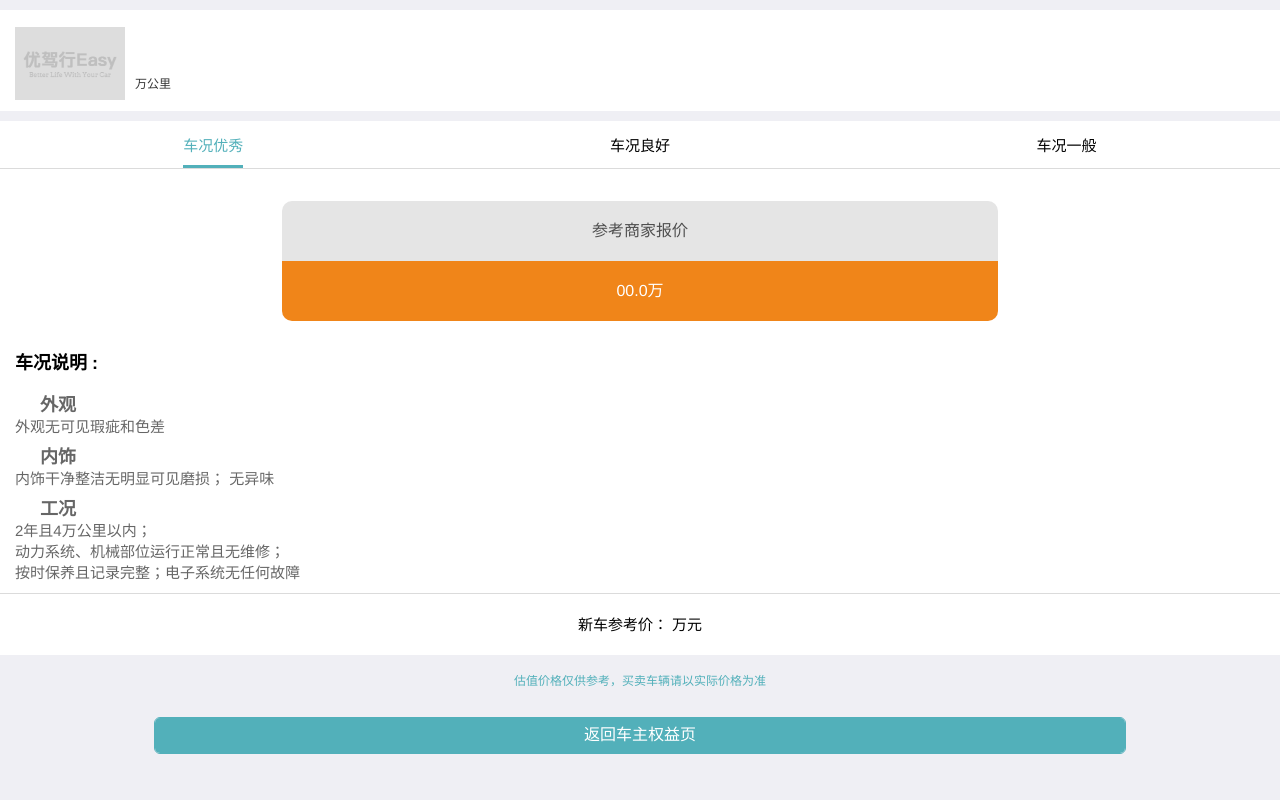
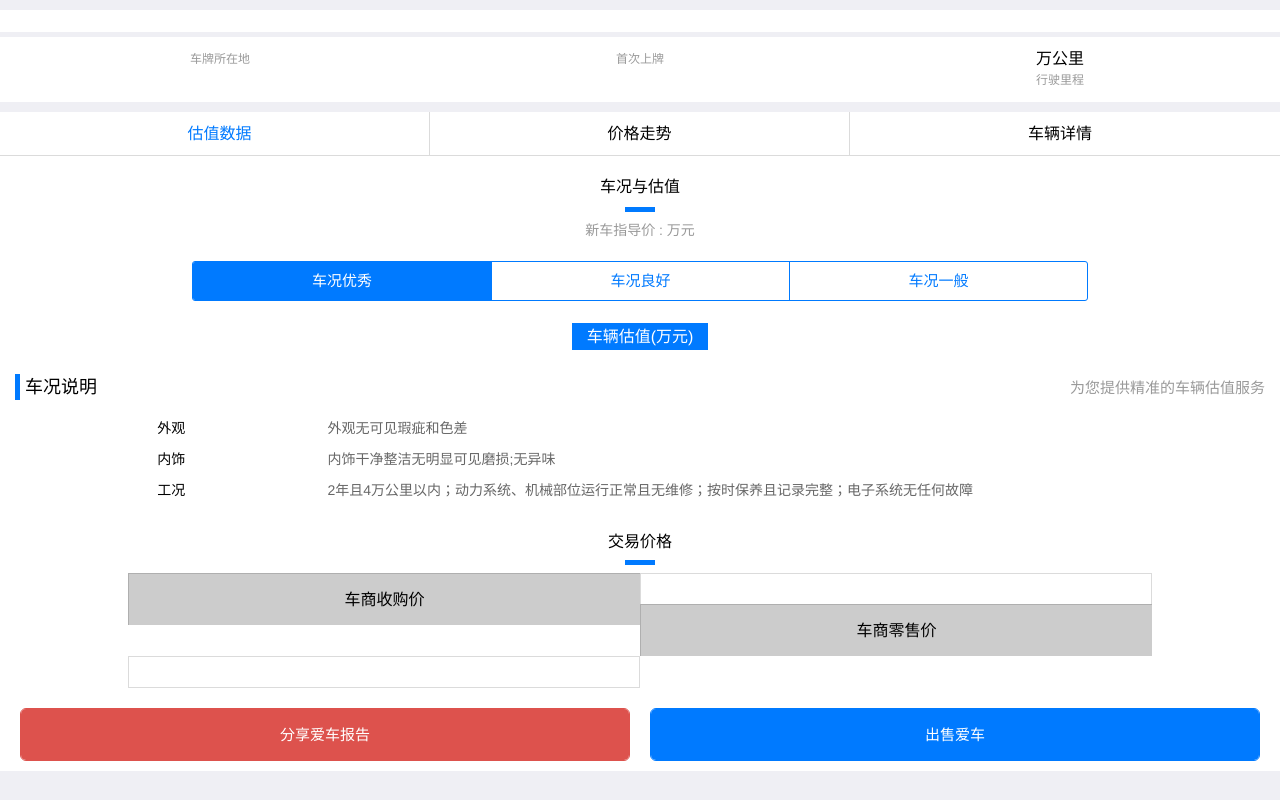
Before and after one commit to super-html5/winStar-h5-ccbCar, a plain HTML site: page template/valuation_result.html in a window 1280 px wide. Drawn offline with Linux system fonts and the light colour scheme.

Commit message:
更新一波

```diff
--- a/template/valuation_result.html
+++ b/template/valuation_result.html
@@ -13,17 +13,12 @@
 <body>
 <div class="mui-content">
     <div class="mui-scroll">
-        <ul class="mui-table-view margin-top10 margin-bottom10">
+        <ul class="mui-table-view margin-top10 margin-bottom5">
             <li class="mui-table-view-cell item-margin mui-media">
-                <a class="margin-top10 bg-fff margin-bottom10" href="javascript:;">
-                    <figure class="mui-pull-left list-img"><img class="imageText-img" id="valuaR-Pic" src=" "></figure>
+                <a class="margin-top10 bg-fff margin-bottom5" href="javascript:;">
                     <div class="mui-media-body">
-                        <div class="details-title mui-h5 margin-top5">
-                            <b class="black height38 mui-ellipsis mui-block" id="title"> </b>
-                        </div>
-                        <div class="details-title padding-top10">
-                            <span id="date" class="mui-h6 mui-pull-left"> </span>
-                            <span class="mui-h6 mui-pull-left"><span id="kilometre"> </span>万公里</span>
+                        <div class="details-title mui-h5">
+                            <b class="black mui-ellipsis mui-block" id="title"> </b>
                         </div>
                     </div>
                 </a>
@@ -31,116 +26,191 @@
         </ul>
 
 
-        <div class="valuaR-status bg-fff">
-            <!-- valuationResult-tab切换 -->
-            <div id="segmentedControl"
-                 class="mui-segmented-control mui-segmented-control-inverted mui-segmented-control-primary mui-text-center">
-                <span><a class="mui-control-item mui-active" href="#item1">车况优秀</a></span>
-                <span><a class="mui-control-item" href="#item2">车况良好</a></span>
-                <span><a class="mui-control-item" href="#item3">车况一般</a></span>
+        <div class="mui-row bg-fff margin-bottom10 mui-text-center black padding-left10 padding-right10">
+            <div class="mui-col-xs-4 mui-col-sm-4">
+                <li class="mui-table-view-cell mui-list-unstyled">
+                    <div id="_zone"></div>
+                    <h6 class="black4">车牌所在地</h6>
+                </li>
             </div>
-            <div class="valuaR-quote border-bottom border-top">
+            <div class="mui-col-xs-4 mui-col-sm-4">
+                <li class="mui-table-view-cell mui-list-unstyled">
+                    <div id="date"></div>
+                    <h6 class="black4">首次上牌</h6>
+                </li>
+            </div>
+            <div class="mui-col-xs-4 mui-col-sm-4">
+                <li class="mui-table-view-cell mui-list-unstyled">
+                    <div><span id="kilometre"> </span>万公里</div>
+                    <h6 class="black4">行驶里程</h6>
+                </li>
+            </div>
+        </div>
+
+
+        <div class="mui-row bg-fff border-bottom mui-text-center black padding-left10 padding-right10">
+            <div class="mui-col-xs-4 mui-col-sm-4 border-right">
+                <li class="mui-table-view-cell mui-list-unstyled">
+                    <div id="tab1" class="tab-active">估值数据</div>
+                </li>
+            </div>
+            <div class="mui-col-xs-4 mui-col-sm-4 border-right">
+                <li class="mui-table-view-cell mui-list-unstyled">
+                    <div id="tab2">价格走势</div>
+                </li>
+            </div>
+            <div class="mui-col-xs-4 mui-col-sm-4">
+                <li class="mui-table-view-cell mui-list-unstyled">
+                    <div id="tab3">车辆详情</div>
+                </li>
+            </div>
+        </div>
+
+
+        <div class="bg-fff">
+            <div id="tab1-con">
+                <div class="mui-text-center padding-top20 padding-bottom20">
+                    <div class="margin-bottom10">车况与估值</div>
+                    <hr style="height: 5px;width:30px; background-color: #007aff;border: none;">
+                    <div class="black4 font-size14">新车指导价 : <span id="valuaR-price"></span> <span>万元</span>
+                    </div>
+                </div>
+                <div class="mui-segmented-control" style="width: 70%;margin: auto">
+                    <a class="mui-control-item mui-active" href="#item1">车况优秀</a>
+                    <a class="mui-control-item" href="#item2">车况良好</a>
+                    <a class="mui-control-item" href="#item3">车况一般</a>
+                </div>
                 <div id="item1" class="mui-control-content mui-active">
-                    <div class="quote">
-                        <div>参考商家报价</div>
-                        <div id="reference-quote-excellent">00.0万</div>
+                    <div class="mui-text-center padding-bottom20">
+                        <div class="margin-top25"><span
+                                style="background-color: #007aff;color: #FFFFFF;padding:5px 15px 5px 15px;">车辆估值(万元)</span>
+                        </div>
+                        <div class="margin-top10 font-size18" style="color: #007aff;font-weight: 700"
+                             id="reference-quote-excellent"></div>
                     </div>
 
-                    <div style="padding-left: 15px; padding-right: 15px">
-                        <span style="font-weight: 900;font-size: 18px;">车况说明 : </span><br><br>
+                    <div class="padding-left15 padding-right15 padding-bottom20">
+                        <span class="font-size18"
+                              style="border-left: 5px solid #007aff; padding:3px 0">&nbsp;车况说明</span>
+                        <span class="black4 mui-pull-right font-size15">为您提供精准的车辆估值服务</span>
+                    </div>
+                    <div class="padding-left15 padding-right15 mui-row car-content padding-bottom20">
+                        <span class="mui-col-xs-3 mui-text-center">外观</span>
+                        <span class="mui-col-xs-9 black6">外观无可见瑕疵和色差</span>
 
-                        <p>
-                            <span style="font-weight: 900;font-size: 18px;">外观</span><br>外观无可见瑕疵和色差
-                        </p>
-                        <p>
-                            <span style="font-weight: 900;font-size: 18px;">内饰</span><br>内饰干净整洁无明显可见磨损；
-                            无异味
-                        </p>
-                        <p>
-                            <span style="font-weight: 900;font-size: 18px;">工况</span><br>2年且4万公里以内；<br>
-                            动力系统、机械部位运行正常且无维修；<br>
-                            按时保养且记录完整；电子系统无任何故障
-                        </p>
+                        <span class="mui-col-xs-3 mui-text-center">内饰</span>
+                        <span class="mui-col-xs-9 black6">内饰干净整洁无明显可见磨损;无异味</span>
+
+                        <span class="mui-col-xs-3 mui-text-center">工况</span>
+                        <span class="mui-col-xs-9 black6">2年且4万公里以内；动力系统、机械部位运行正常且无维修；按时保养且记录完整；电子系统无任何故障</span>
                     </div>
-
-
                 </div>
                 <div id="item2" class="mui-control-content">
-                    <div class="quote">
-                        <div>参考商家报价</div>
-                        <div id="reference-quote-good">00.0万</div>
+                    <div class="mui-text-center padding-bottom20">
+                        <div class="margin-top25"><span
+                                style="background-color: #007aff;color: #FFFFFF;padding:5px 15px 5px 15px;">车辆估值(万元)</span>
+                        </div>
+                        <div class="margin-top10 font-size18 " style="color: #007aff;font-weight: 700"
+                             id="reference-quote-good"></div>
                     </div>
-                    <div style="padding-left: 15px; padding-right: 15px">
-                        <span style="font-weight: 900;font-size: 18px;">车况说明 : </span><br><br>
+                    <div class="padding-left15 padding-right15 padding-bottom20">
+                        <span class="font-size18"
+                              style="border-left: 5px solid #007aff; padding:3px 0">&nbsp;车况说明</span>
+                        <span class="black4 mui-pull-right font-size15">为您提供精准的车辆估值服务</span>
+                    </div>
+                    <div class="padding-left15 padding-right15 mui-row car-content padding-bottom20">
+                        <span class="mui-col-xs-3 mui-text-center">外观</span>
+                        <span class="mui-col-xs-9 black6">外观无色差，有个别瑕疵</span>
 
-                        <p>
-                            <span style="font-weight: 900;font-size: 18px;">外观</span><br>外观无色差，有个别瑕疵
-                        </p>
-                        <p>
-                            <span style="font-weight: 900;font-size: 18px;">内饰</span><br>内饰有个别部件存在轻微磨损；
-                            无破损，无异味
-                        </p>
-                        <p>
-                            <span style="font-weight: 900;font-size: 18px;">工况</span><br>20万公里以内；动力系统运行正常且无维修；<br>
-                            机械部位运行正常，有部分维修或更换记录；<br>
-                            电子设备及模块使用正常
-                        </p>
+                        <span class="mui-col-xs-3 mui-text-center">内饰</span>
+                        <span class="mui-col-xs-9 black6">内饰有个别部件存在轻微磨损；无破损，无异味</span>
+
+                        <span class="mui-col-xs-3 mui-text-center">外观</span>
+                        <span class="mui-col-xs-9 black6">20万公里以内；动力系统运行正常且无维修；机械部位运行正常，有部分维修或更换记录；电子设备及模块使用正常</span>
                     </div>
                 </div>
                 <div id="item3" class="mui-control-content">
-                    <div class="quote">
-                        <div>参考商家报价</div>
-                        <div id="reference-quote-ordinary">00.0万</div>
+                    <div class="mui-text-center padding-bottom20">
+                        <div class="margin-top25"><span
+                                style="background-color: #007aff;color: #FFFFFF;padding:5px 15px 5px 15px;">车辆估值(万元)</span>
+                        </div>
+                        <div class="margin-top10 font-size18 " style="color: #007aff;font-weight: 700"
+                             id="reference-quote-ordinary"></div>
                     </div>
-                    <div style="padding-left: 15px; padding-right: 15px">
-                        <span style="font-weight: 900;font-size: 18px;">车况说明 : </span><br><br>
+                    <div class="padding-left15 padding-right15 padding-bottom20">
+                        <span class="font-size18"
+                              style="border-left: 5px solid #007aff; padding:3px 0">&nbsp;车况说明</span>
+                        <span class="black4 mui-pull-right font-size15">为您提供精准的车辆估值服务</span>
+                    </div>
+                    <div class="padding-left15 padding-right15 mui-row car-content padding-bottom20">
+                        <span class="mui-col-xs-3 mui-text-center">外观</span>
+                        <span class="mui-col-xs-9 black6">外观有轻微色差，有少量瑕疵</span>
 
-                        <p>
-                            <span style="font-weight: 900;font-size: 18px;">外观</span><br>外观有轻微色差，有少量瑕疵
-                        </p>
-                        <p>
-                            <span style="font-weight: 900;font-size: 18px;">内饰</span><br>内饰有少量部件存在磨损，个别严重破损；<br>
-                            通风后不存在明显异味
-                        </p>
-                        <p>
-                            <span style="font-weight: 900;font-size: 18px;">工况</span><br>动力系统正常且无维修；<br>
-                            机械部位运行存在异常，有部分维修或更换记录
-                        </p>
+                        <span class="mui-col-xs-3 mui-text-center">内饰</span>
+                        <span class="mui-col-xs-9 black6">内饰有少量部件存在磨损，个别严重破损；通风后不存在明显异味</span>
+
+                        <span class="mui-col-xs-3 mui-text-center">外观</span>
+                        <span class="mui-col-xs-9 black6">动力系统正常且无维修；机械部位运行存在异常，有部分维修或更换记录</span>
+                    </div>
+                </div>
+
+                <div class="mui-text-center">
+                    <div>交易价格</div>
+                    <hr style="height: 5px;width:30px; background-color: #007aff;border: none;">
+                </div>
+
+                <div class="mui-row mui-text-center padding-bottom20" style="width: 80%; margin: auto">
+                    <div class="mui-col-xs-6 border-top border-left "
+                         style="background-color: rgba(0,0,0,0.2); padding: 15px;">车商收购价
+                    </div>
+                    <div class="mui-col-xs-6 border-top border-left border-right" style="padding: 15px"
+                         id="dealerBuyPrice"></div>
+
+                    <div class="mui-col-xs-6 border-top border-left"
+                         style="background-color: rgba(0,0,0,0.2); padding: 15px">车商零售价
+                    </div>
+                    <div class="mui-col-xs-6 border-top border-left border-right border-bottom" style="padding: 15px"
+                         id="dealerPrice">
                     </div>
                 </div>
             </div>
 
+            <div id="tab2-con" class="mui-row mui-text-center padding-top20" style="display: none;">
+                <div class="mui-text-center">
+                    <div>车辆零售价历史走势</div>
+                    <hr style="height: 5px;width:30px; background-color: #007aff;border: none;">
+                </div>
+                <div class="mui-col-xs-12">
+                    <div id="container1" style="height: 300px; width: 300px;margin: auto"></div>
+                </div>
+                <div class="mui-text-center">
+                    <div>车辆零售价未来走势</div>
+                    <hr style="height: 5px;width:30px; background-color: #007aff;border: none;">
+                </div>
+                <div class="mui-col-xs-12">
+                    <div id="container" style="height: 300px; width: 300px;margin: auto"></div>
+                </div>
+            </div>
+            <div id="tab3-con" style="display: none">
 
-            <div class="valuaR-reference-value mui-text-center font-size15">
-                <span>新车参考价：</span>
-                <span id="valuaR-price" class="mui-h4 orange"> </span>
-                <span>万元</span>
+            </div>
+            <div class="mui-row">
+                <div class="mui-col-xs-6" style="padding: 0 10px 0 20px">
+                    <button class="mui-btn mui-btn-block mui-btn-danger">分享爱车报告</button>
+                </div>
+                <div class="mui-col-xs-6" style="padding: 0 20px 0 10px">
+                    <button class="mui-btn mui-btn-block"
+                            style="border: 1px solid #007aff;background-color: #007aff; color: #FFFFFF">
+                        出售爱车
+                    </button>
+                </div>
             </div>
         </div>
-        <h6 class="mui-text-center padding-top10 padding-bottom20 cyan">估值价格仅供参考，买卖车辆请以实际价格为准</h6>
-        <div class="paddingLR12 margin-top10 margin-bottom20">
-            <button id="valuaR-buy-Btn" type="button" class="mui-btn mui-btn-blue btn-full">
-                返回车主权益页
-            </button>
-        </div>
     </div>
-</div>
-<script src="../dist/js/mui.min.js"></script>
-<script src="../dist/js/common.util.js"></script>
-<script src="../dist/js/common.mui.js"></script>
-<script>
-    var obj = JSON.parse(getQueryString("obj"));
-    document.getElementById("valuaR-Pic").setAttribute("src", obj.carLogoUrl);
-    document.getElementById("title").innerHTML = obj.title;
-    document.getElementById("date").innerHTML = obj.regDate;
-    document.getElementById("kilometre").innerHTML = obj.mile;
-    document.getElementById("reference-quote-excellent").innerHTML = obj.highPrice + '万元';
-    document.getElementById("reference-quote-good").innerHTML = obj.goodPrice + '万元';
-    document.getElementById("reference-quote-ordinary").innerHTML = obj.lowPrice + '万元';
-    document.getElementById("valuaR-price").innerHTML = obj.price;
-    document.getElementById("valuaR-buy-Btn").onclick = function () {
-        history.go(-2);
-    }
-</script>
+    <script src="../dist/js/mui.min.js"></script>
+    <script src="../dist/js/common.util.js"></script>
+    <script src="../dist/js/common.mui.js"></script>
+    <script src="../dist/js/echarts.common.min.js"></script>
+    <script src="../dist/js/valuation_result.js"></script>
 </body>
 </html>
```
Also changed, not shown: template/valuation.html (+3 -3 lines), dist/css/self-css/public.css, dist/js/echarts.common.min.js (added), dist/js/valuation.js, dist/js/valuation_result.js (added).
